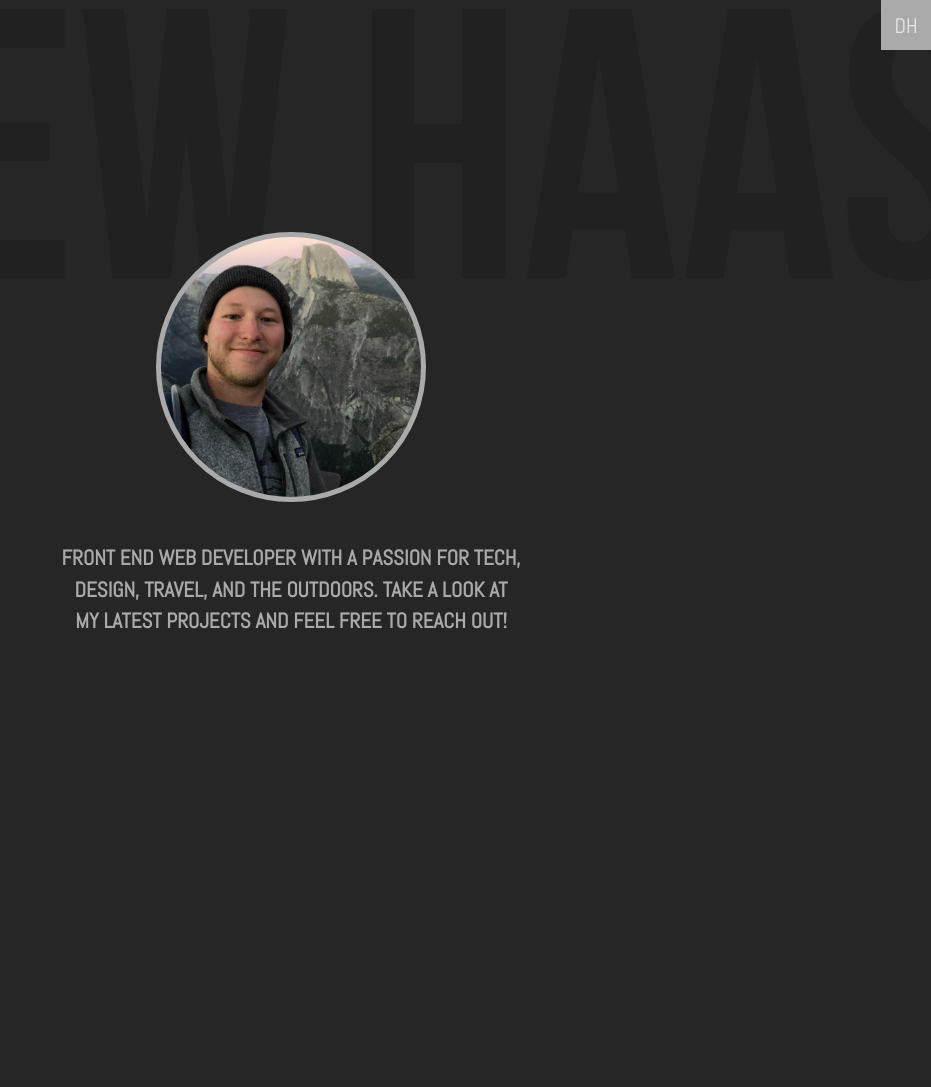
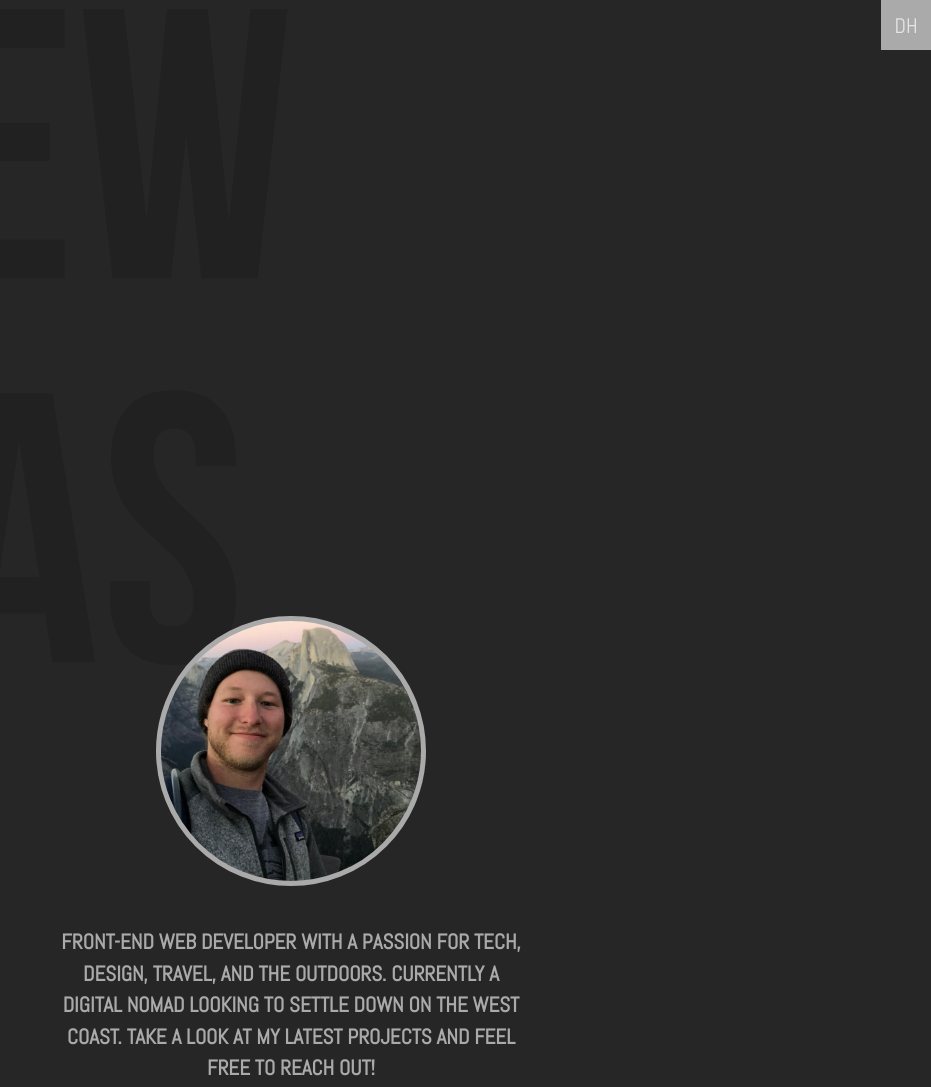
Before and after one commit to drew-haas/drewhaas.com, a website: page index.html in a window 1280 px wide. Shown: the top 1087 px of the page, without its empty margins (349-1280 px from the left). Drawn offline with nearby package versions, Linux system fonts and the light colour scheme.

Commit message:
update index

```diff
--- a/index.html
+++ b/index.html
@@ -60,9 +60,9 @@
 	</div>
 	<div id="fullpage">
 		<section class="fp-section hero-section">
-			<h1>Drew Haas</h1>
+			<h1>Drew<br>Haas</h1>
 			<div class="pictures"></div>
-			<h2>Front End Web Developer with a passion for tech, design, travel, and the outdoors. Take a look at my latest projects and feel free to reach out!</h2>
+			<h2>Front-End Web Developer with a passion for tech, design, travel, and the outdoors. Currently a digital nomad looking to settle down on the west coast. Take a look at my latest projects and feel free to reach out!</h2>
 			<div class="scrolling-container">
 				<div class="scrolling-text st-1"></div>
 				<div class="scrolling-text st-2"></div>
```
